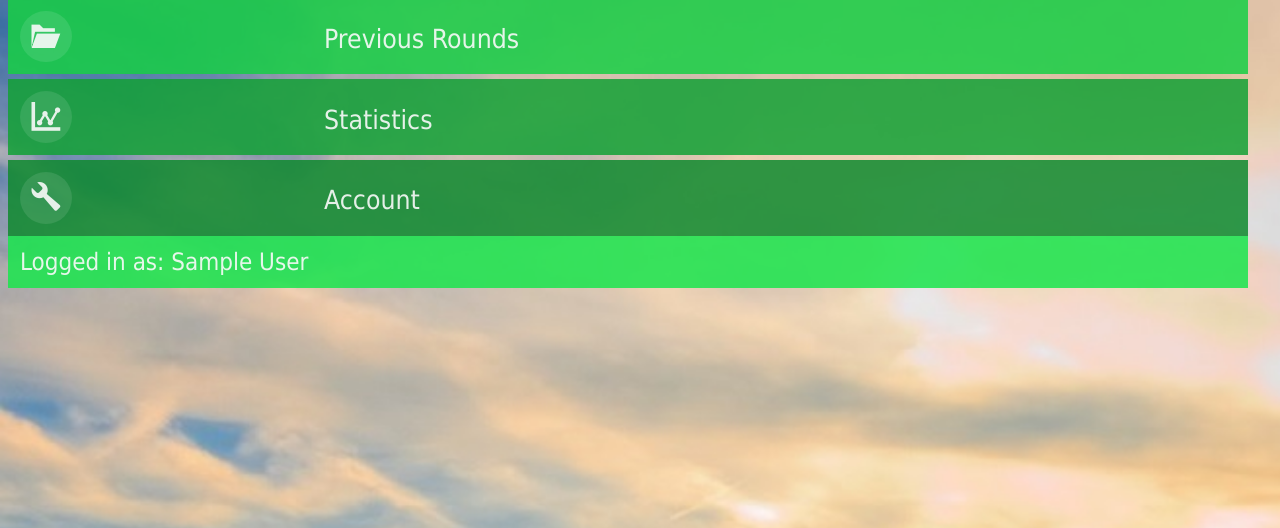
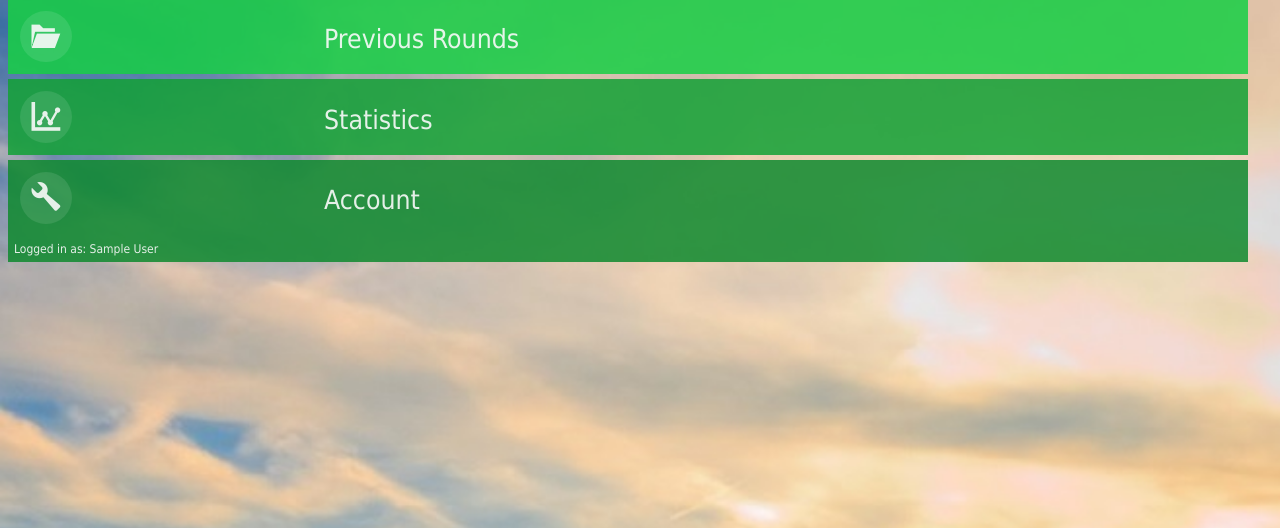
Before and after one commit to stevycd/GolfApp, a PHP site: page / in a window 1280 px wide. Shown: the part 196-724 px from the top of the page. Run offline with PHP 8.4, Linux system fonts and the light colour scheme; the visitor is signed in with stand-in values (Sample User, id 1); some web fonts are replaced.

Commit message:
Added logged-in bar to show who is currently signed-in.

```diff
--- a/css/index_style.css
+++ b/css/index_style.css
@@ -115,8 +115,8 @@ h1 {
     display: none;
     color: rgba(249, 249, 249, 0.9);
     text-decoration: none;
-    font-size: 1em;
+    font-size: 0.5em;
     margin-top: 0;
     padding: 0.5em;
-    background: rgba(25, 230, 77, 0.85);
+    background: rgba(15, 138, 46, 0.85);
 }
```
